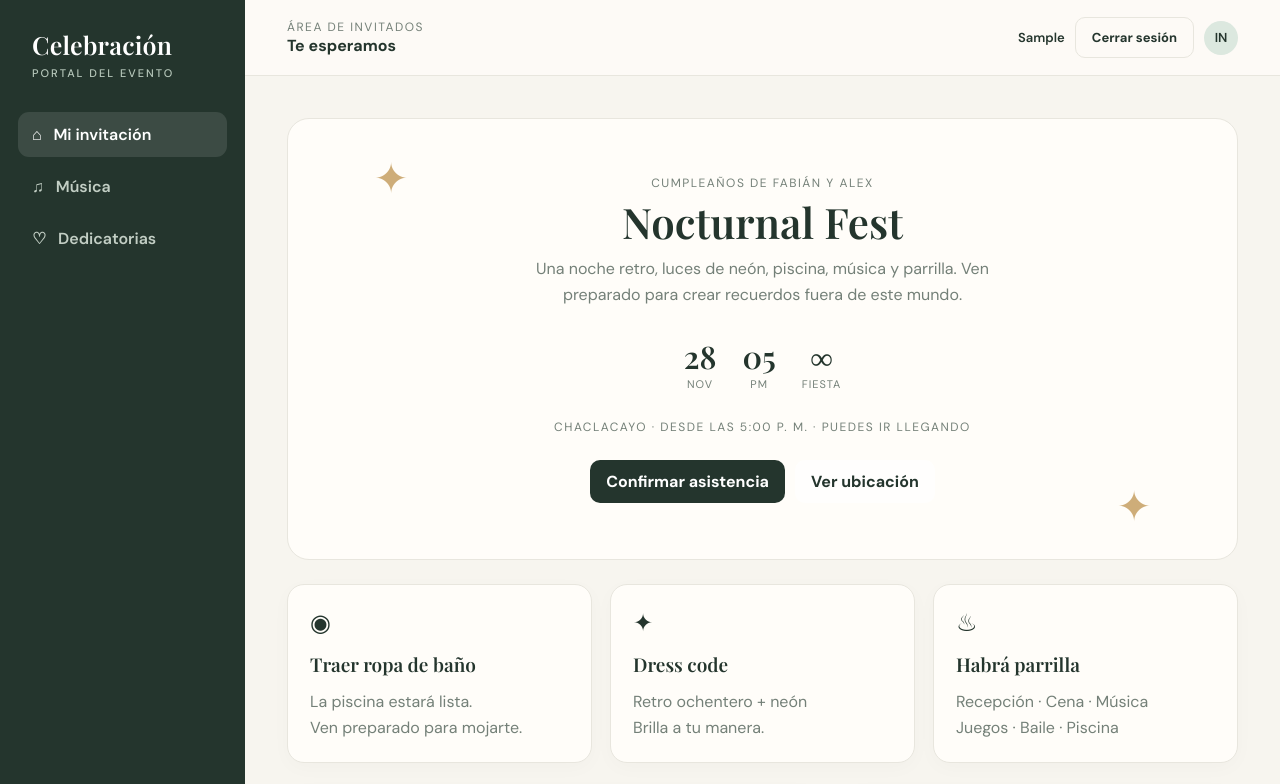
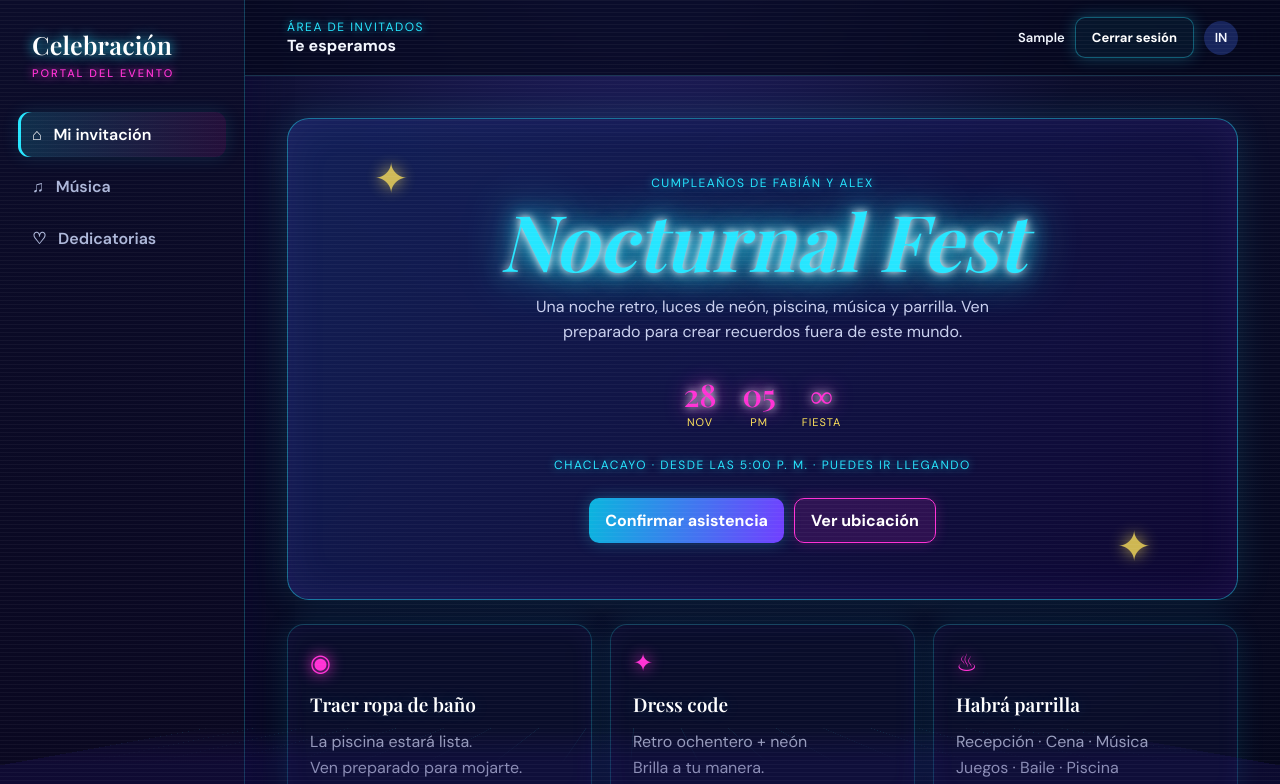
Before and after one commit to batceon-lgtm/Proyecto-28, a plain HTML site: page index.html in a window 1280 px wide. Both pictures are taken after typing "Sample" into the empty fields and a click on the button "Entrar como invitado". Shown: the top 784 px of the page. Drawn offline with nearby package versions, Linux system fonts and the light colour scheme.

Commit message:
Aplicar estética retro neon de piscina

```diff
--- a/styles.css
+++ b/styles.css
@@ -72,3 +72,34 @@ h2 { font-size:27px; } h3 { font-size:19px; }
 .auth-error { color:#a2564d; min-height:18px; }
 @media(max-width:850px) { .shell { grid-template-columns:1fr; } .sidebar { padding:14px; } .brand { padding:8px 8px 14px; } .nav { display:flex; overflow:auto; } .nav button { white-space:nowrap; } .sidebar-footer { display:none; } .topbar { padding:0 20px; } .content { padding:25px 18px; } .grid.stats,.grid.two,.guest-grid { grid-template-columns:1fr 1fr; } .hero { padding:28px; } }
 @media(max-width:560px) { h1 { font-size:34px; } .grid.stats,.grid.two,.guest-grid,.form-grid { grid-template-columns:1fr; } .countdown { gap:14px; } .countdown b { font-size:25px; } .hero { display:block; } }
+
+/* Nocturnal Fest · retro 80s / neon pool / liminal night */
+:root { --ink:#f4f7ff; --muted:#a4aac4; --cream:#05071b; --paper:rgba(11,15,45,.78); --sage:#17245b; --gold:#ffe35a; --line:rgba(103,226,255,.2); --shadow:0 0 28px rgba(0,214,255,.12); --cyan:#26e6ff; --pink:#ff32d5; --violet:#8c55ff; }
+body { background:radial-gradient(circle at 50% -10%,#25236e 0,#0b0d2b 32%,#05071b 75%); color:var(--ink); }
+body:before { content:""; position:fixed; inset:0; pointer-events:none; z-index:20; opacity:.08; background:repeating-linear-gradient(0deg,transparent 0 3px,#fff 4px); mix-blend-mode:screen; }
+body:after { content:""; position:fixed; left:0; right:0; bottom:0; height:25vh; pointer-events:none; opacity:.2; background:linear-gradient(180deg,transparent,#201078 65%),repeating-linear-gradient(90deg,rgba(38,230,255,.6) 0 1px,transparent 1px 70px); transform:perspective(240px) rotateX(58deg) scale(1.3); transform-origin:bottom; }
+.sidebar { background:linear-gradient(180deg,#0b0c2a,#09051b); border-right:1px solid rgba(38,230,255,.24); box-shadow:8px 0 35px rgba(9,0,60,.4); }
+.brand { color:#fff; text-shadow:0 0 12px var(--cyan); } .brand span { color:var(--pink); text-shadow:0 0 10px var(--pink); }
+.nav button { color:#aeb8da; } .nav button:hover,.nav button.active { color:#fff; background:linear-gradient(90deg,rgba(38,230,255,.16),rgba(255,50,213,.1)); box-shadow:inset 3px 0 var(--cyan),0 0 18px rgba(38,230,255,.12); }
+.sidebar-footer { border-color:rgba(255,50,213,.25); color:#8994bd; }
+.topbar { background:rgba(5,7,27,.74); border-color:var(--line); backdrop-filter:blur(18px); }
+.eyebrow { color:var(--cyan); text-shadow:0 0 8px rgba(38,230,255,.65); }
+h1,h2,h3 { color:#fff; text-shadow:0 0 18px rgba(38,230,255,.18); } h1 { letter-spacing:.3px; }
+.hero,.guest-hero { background:linear-gradient(135deg,rgba(19,34,91,.9),rgba(15,6,52,.87)); border:1px solid rgba(38,230,255,.45); box-shadow:0 0 35px rgba(38,230,255,.13), inset 0 0 40px rgba(140,85,255,.1); }
+.hero:after { color:var(--pink); text-shadow:0 0 30px var(--pink); }
+.guest-hero:before,.guest-hero:after { color:var(--gold); text-shadow:0 0 16px var(--gold); }
+.card { background:var(--paper); border-color:rgba(38,230,255,.22); box-shadow:var(--shadow),inset 0 0 24px rgba(140,85,255,.06); backdrop-filter:blur(10px); }
+.stat .value,.money { color:var(--gold); text-shadow:0 0 12px rgba(255,227,90,.48); } .stat .trend { color:var(--cyan); }
+.btn { background:linear-gradient(100deg,#0ab5de,#713fff); box-shadow:0 0 16px rgba(38,230,255,.25); } .btn:hover { filter:brightness(1.2); transform:translateY(-1px); }
+.btn.secondary { background:rgba(255,50,213,.13); color:#fff; border:1px solid var(--pink); box-shadow:0 0 14px rgba(255,50,213,.2); }
+.btn.ghost { color:#fff; border-color:rgba(38,230,255,.35); background:rgba(38,230,255,.06); }
+.pill { background:rgba(38,230,255,.13); color:var(--cyan); border:1px solid rgba(38,230,255,.35); } .pill.warn { background:rgba(255,227,90,.12); color:var(--gold); border-color:rgba(255,227,90,.45); }
+.date-box { background:rgba(255,50,213,.15); color:var(--pink); border:1px solid rgba(255,50,213,.4); box-shadow:0 0 12px rgba(255,50,213,.16); }
+.progress { background:#111634; } .progress i { background:linear-gradient(90deg,var(--cyan),var(--pink)); box-shadow:0 0 10px var(--cyan); }
+.guest-hero h1 { color:var(--cyan); font-size:clamp(44px,8vw,78px); font-style:italic; text-shadow:0 0 8px #fff,0 0 24px var(--cyan),0 0 50px var(--cyan); }
+.guest-hero .sub { color:#c9d0ef; } .countdown b { color:var(--pink); text-shadow:0 0 8px #fff,0 0 22px var(--pink); } .countdown span { color:var(--gold); }
+.icon { color:var(--pink); text-shadow:0 0 15px var(--pink); }
+.song { border-color:rgba(38,230,255,.15); } .song .vote { background:rgba(255,50,213,.13); color:#fff; border:1px solid rgba(255,50,213,.45); }
+input,select,textarea { background:rgba(4,7,27,.72); color:#fff; border-color:rgba(38,230,255,.28); } input:focus,select:focus,textarea:focus { border-color:var(--cyan); box-shadow:0 0 12px rgba(38,230,255,.2); }
+.auth-screen { background:radial-gradient(circle at 50% 10%,#25236e 0,transparent 45%),#05071b; } .auth-card { background:rgba(11,15,45,.85); border-color:rgba(38,230,255,.35); box-shadow:0 0 45px rgba(38,230,255,.15); backdrop-filter:blur(16px); } .auth-tabs { background:#090d2b; } .auth-tabs button.selected { background:linear-gradient(90deg,rgba(38,230,255,.22),rgba(255,50,213,.18)); color:#fff; }
+.auth-error { color:#ff8bdc; }
```
